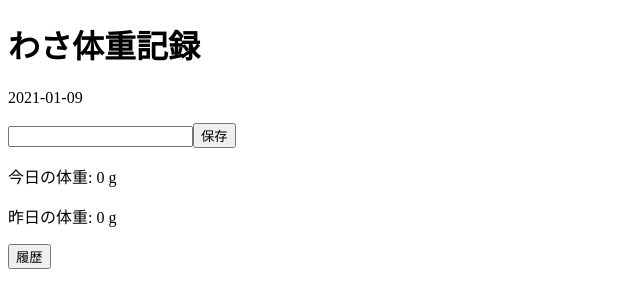
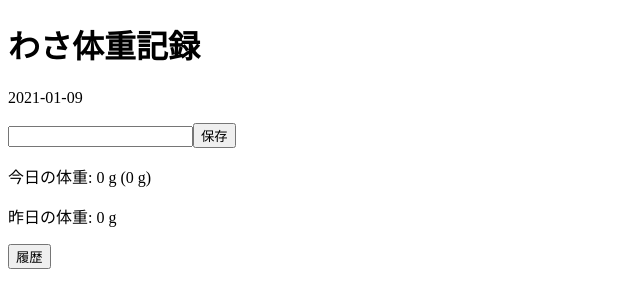
Before and after one commit to hokita/weight_tracker, a React app in the folder front/: page / in a window 1280 px wide. Shown: the top 308 px of the page, without its empty margins (0-640 px from the left). Built offline with nearby package versions, Linux system fonts and the light colour scheme.

Commit message:
Add weight difference.

```diff
--- a/front/src/index.jsx
+++ b/front/src/index.jsx
@@ -55,6 +55,11 @@ const App = () => {
     setListToggle(!listToggle)
   }
 
+  const calcDifference = () => {
+    if (weight === 0) return 0
+    return weight - yesterdayWeight
+  }
+
   return (
     <React.Fragment>
       <h1>わさ体重記録</h1>
@@ -67,7 +72,9 @@ const App = () => {
           onChange={handleChange}
         />
         <input type="submit" value="保存" />
-        <p>今日の体重: {weight} g</p>
+        <p>
+          今日の体重: {weight} g ({calcDifference()} g)
+        </p>
         <p>昨日の体重: {yesterdayWeight} g</p>
       </form>
       <button onClick={handleGetWeights}>履歴</button>
```
